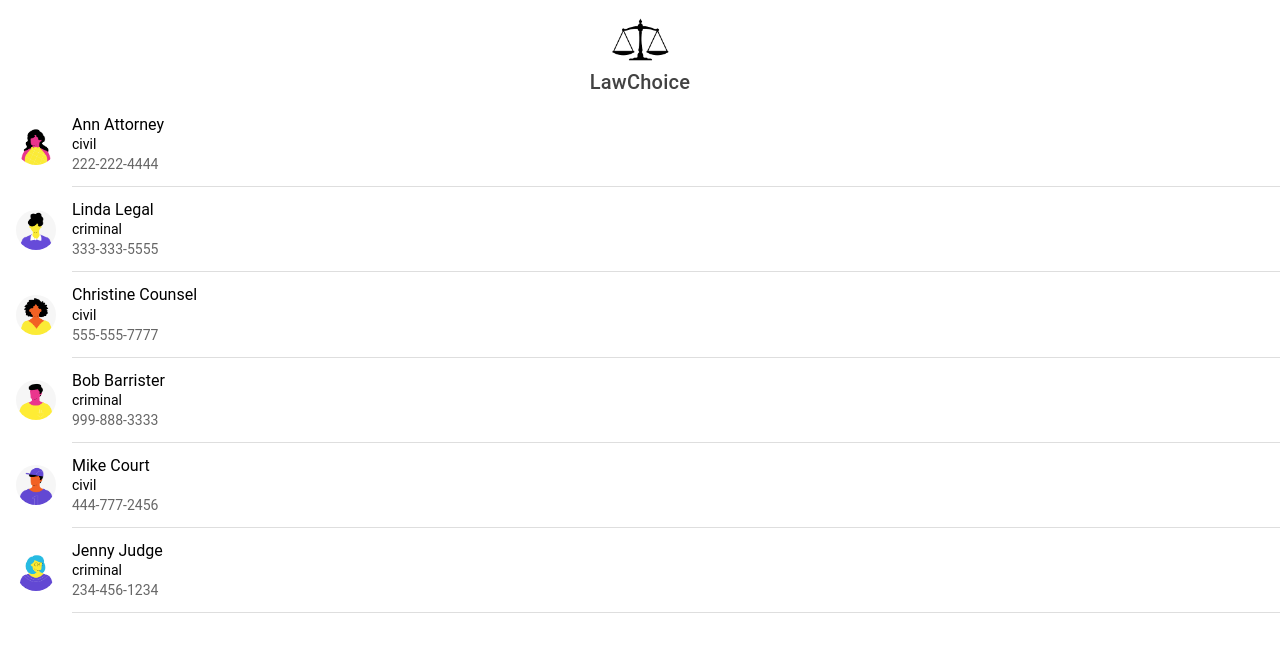
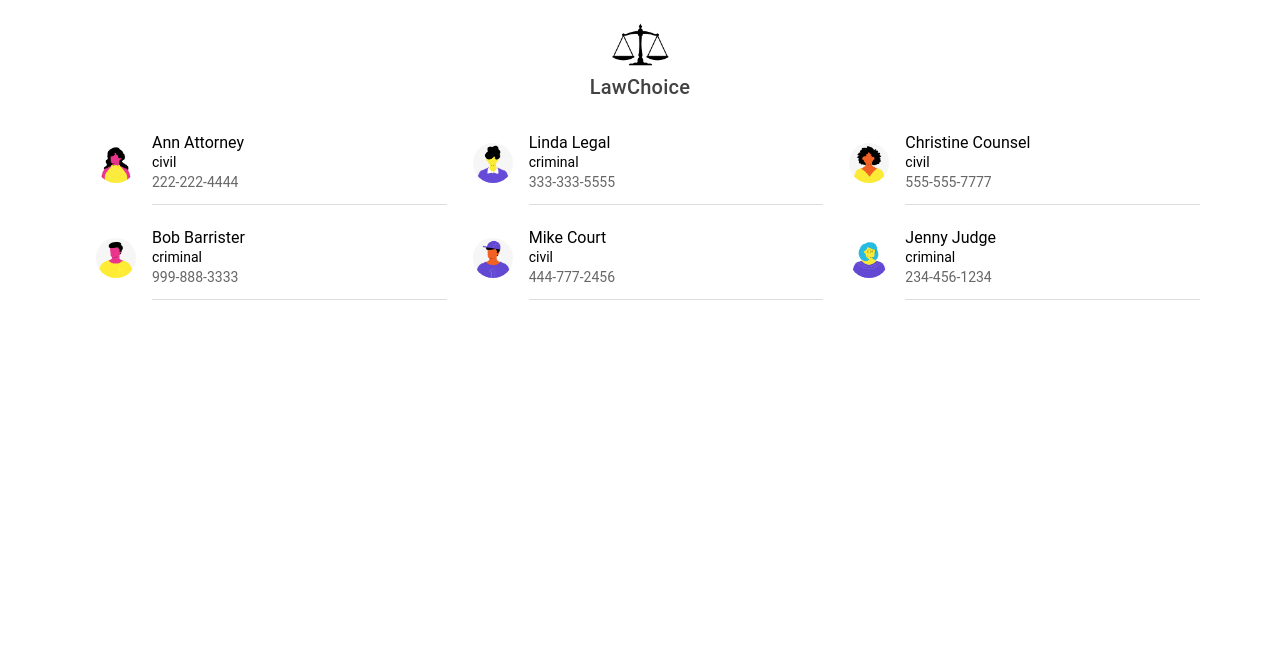
Before and after one commit to LightCC/ps_ionic_starter, a React (Create React App) app in the folder lawChoice/: page /lawyerlist in a window 1280 px wide. Shown: the top 652 px of the page. Built offline with nearby package versions, Linux system fonts and the light colour scheme.

Commit message:
Update Lawyer listing and detail pages.

```diff
--- a/lawChoice/src/pages/LawyerDetail.tsx
+++ b/lawChoice/src/pages/LawyerDetail.tsx
@@ -1,6 +1,6 @@
 import { useState } from 'react';
 import lawyerListing from './LawyerDB';
-import { IonPage, IonContent, IonButton, IonIcon, IonCard, IonCardHeader, IonCardTitle, IonCardSubtitle, IonCardContent, IonImg } from '@ionic/react';
+import { IonPage, IonContent, IonButton, IonIcon, IonCard, IonCardHeader, IonCardTitle, IonCardSubtitle, IonCardContent, IonImg, IonGrid, IonCol } from '@ionic/react';
 import MyHeader from '../components/MyHeader';
 import { arrowBackOutline } from 'ionicons/icons';
 import React from 'react';
@@ -13,12 +13,17 @@ const LawyerDetail: React.FC<any> = ({match}) => {
 
     return (
         <IonPage>
-            <MyHeader />
             <IonContent>
+                <IonGrid fixed={true}>
+                    <IonCol size="3">
                         <IonButton color="light" routerLink="/lawyerlist">
                             <IonIcon slot="start" icon={arrowBackOutline} />
                                 Back
                         </IonButton>
+                    </IonCol>
+                    <IonCol size="9">
+                        <MyHeader />
+                    </IonCol>
                     <IonCard>
                         <IonImg class="detailImage" src={selectedLawyer.pic} />
                         <IonCardHeader>
@@ -30,6 +35,7 @@ const LawyerDetail: React.FC<any> = ({match}) => {
                             {selectedLawyer.info}
                         </IonCardContent>
                     </IonCard>
+                </IonGrid>
             </IonContent>
         </IonPage>
     )
--- a/lawChoice/src/pages/LawyerList.tsx
+++ b/lawChoice/src/pages/LawyerList.tsx
@@ -1,4 +1,4 @@
-import { IonItem, IonAvatar, IonImg, IonLabel, IonPage, IonContent, IonList } from '@ionic/react';
+import { IonItem, IonAvatar, IonImg, IonLabel, IonPage, IonContent, IonCol, IonGrid, IonRow } from '@ionic/react';
 import React from 'react';
 import { useState } from 'react';
 import lawyerListing from './LawyerDB';
@@ -7,6 +7,7 @@ import MyHeader from '../components/MyHeader';
 const LawyerList: React.FC = () => {
     const [list] = useState<Array<any>>(lawyerListing);
     const currentListing = list.map(lawyers=>
+        <IonCol size="4">
             <IonItem key={lawyers.id} button routerLink={lawyers.path}>
                 <IonAvatar slot="start">
                     <IonImg src={lawyers.pic} />
@@ -17,15 +18,18 @@ const LawyerList: React.FC = () => {
                     <p>{lawyers.phone}</p>
                 </IonLabel>
             </IonItem>
+        </IonCol>
     );
 
     return(
         <IonPage>
+            <IonContent>
+                <IonGrid fixed={true}>
                     <MyHeader />
-            <IonContent>
-                <IonList>
+                    <IonRow class="ion-padding-top">
                         {currentListing}
-                </IonList>
+                    </IonRow>
+                </IonGrid>
             </IonContent>
         </IonPage>
     );
```
Lines whose indentation alone changed are shown as unchanged.
